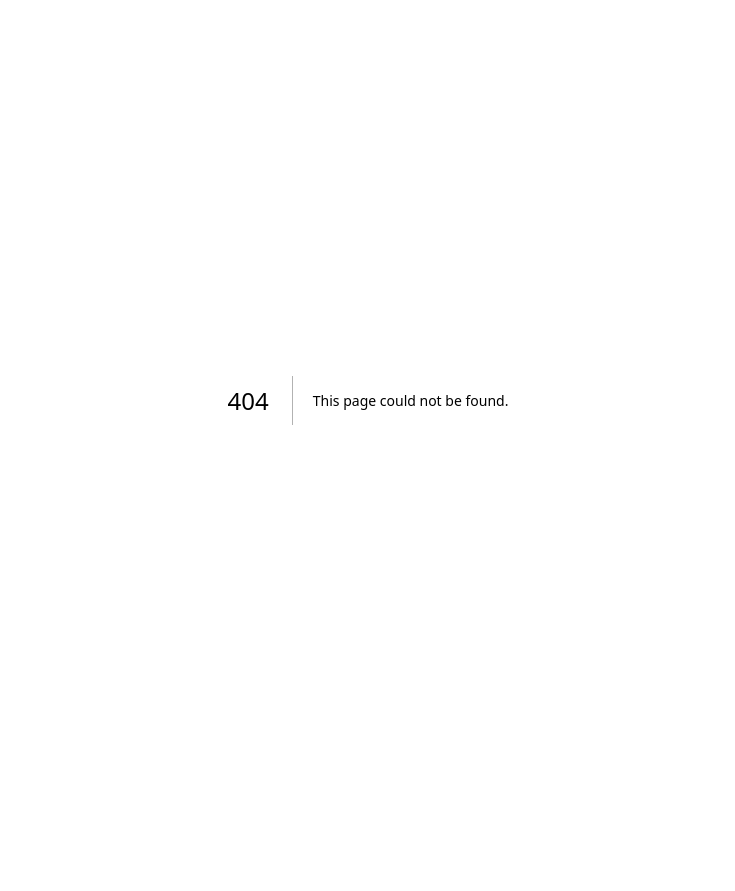
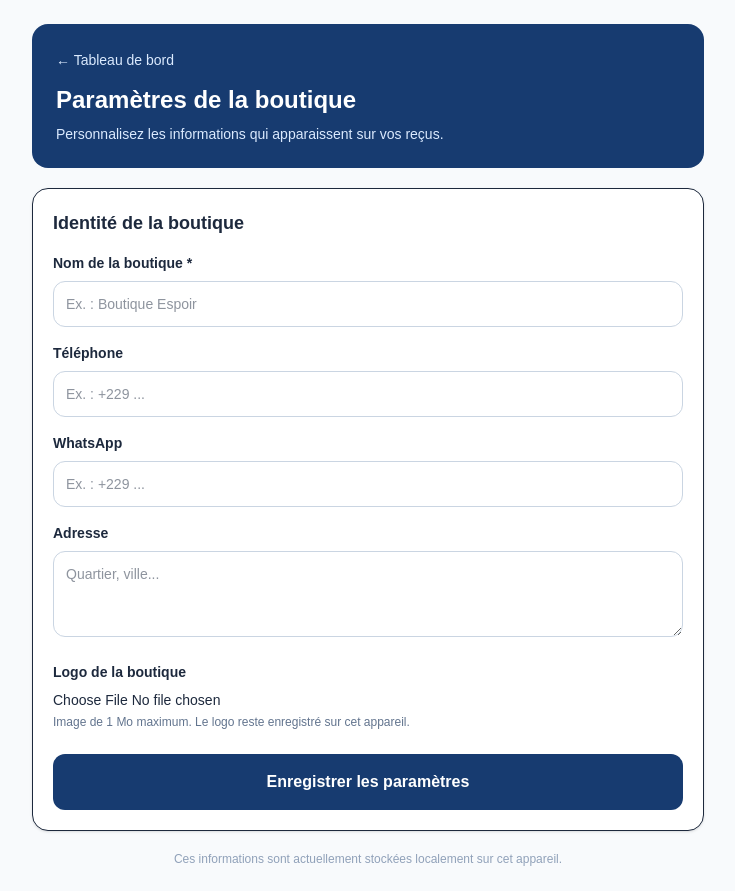
Before and after one commit to braukael-crypto/boutique-pro, a Next.js app: page /parametres in a window 1280 px wide. Before the commit this address had no page. Shown: the whole page, without its empty margins (272-1007 px from the left). Before the commit the page ends 800 px from the top, so only its background shows below. Built offline with nearby package versions, Linux system fonts and the light colour scheme.

Commit message:
Add store profile settings page

```diff
--- /dev/null
+++ b/src/app/parametres/page.tsx
@@ -0,0 +1,157 @@
+"use client";
+
+import Link from "next/link";
+import { ChangeEvent, useEffect, useState } from "react";
+import { openDatabase, SETTINGS_STORE } from "@/lib/boutiquepro-db";
+
+type StoreProfile = {
+  id: "profile";
+  name: string;
+  phone: string;
+  whatsapp: string;
+  address: string;
+  logo?: string;
+};
+
+const emptyProfile: StoreProfile = {
+  id: "profile",
+  name: "",
+  phone: "",
+  whatsapp: "",
+  address: "",
+};
+
+function readImage(file: File): Promise<string> {
+  return new Promise((resolve, reject) => {
+    if (!file.type.startsWith("image/")) {
+      reject(new Error("Choisissez un fichier image."));
+      return;
+    }
+    if (file.size > 1024 * 1024) {
+      reject(new Error("Le logo doit peser 1 Mo maximum."));
+      return;
+    }
+    const reader = new FileReader();
+    reader.onload = () => resolve(String(reader.result));
+    reader.onerror = () => reject(new Error("Impossible de lire le logo."));
+    reader.readAsDataURL(file);
+  });
+}
+
+async function loadProfile(): Promise<StoreProfile | undefined> {
+  const db = await openDatabase();
+  return new Promise((resolve, reject) => {
+    const tx = db.transaction(SETTINGS_STORE, "readonly");
+    const request = tx.objectStore(SETTINGS_STORE).get("profile");
+    request.onsuccess = () => resolve(request.result as StoreProfile | undefined);
+    request.onerror = () => reject(request.error);
+    tx.oncomplete = () => db.close();
+    tx.onerror = () => { db.close(); reject(tx.error); };
+  });
+}
+
+async function saveProfile(profile: StoreProfile): Promise<void> {
+  const db = await openDatabase();
+  return new Promise((resolve, reject) => {
+    const tx = db.transaction(SETTINGS_STORE, "readwrite");
+    tx.objectStore(SETTINGS_STORE).put(profile);
+    tx.oncomplete = () => { db.close(); resolve(); };
+    tx.onerror = () => { db.close(); reject(tx.error); };
+    tx.onabort = () => { db.close(); reject(tx.error); };
+  });
+}
+
+export default function SettingsPage() {
+  const [profile, setProfile] = useState<StoreProfile>(emptyProfile);
+  const [loaded, setLoaded] = useState(false);
+  const [saving, setSaving] = useState(false);
+  const [error, setError] = useState("");
+  const [success, setSuccess] = useState("");
+
+  useEffect(() => {
+    let active = true;
+    loadProfile()
+      .then((saved) => { if (active && saved) setProfile(saved); })
+      .catch(() => { if (active) setError("Impossible de charger les paramètres."); })
+      .finally(() => { if (active) setLoaded(true); });
+    return () => { active = false; };
+  }, []);
+
+  function update(field: keyof Omit<StoreProfile, "id" | "logo">, value: string) {
+    setProfile((current) => ({ ...current, [field]: value }));
+    setSuccess("");
+  }
+
+  async function handleLogo(event: ChangeEvent<HTMLInputElement>) {
+    const file = event.target.files?.[0];
+    if (!file) return;
+    setError("");
+    try {
+      const logo = await readImage(file);
+      setProfile((current) => ({ ...current, logo }));
+      setSuccess("Logo chargé. Enregistrez les paramètres pour le conserver.");
+    } catch (err) {
+      setError(err instanceof Error ? err.message : "Logo invalide.");
+    }
+  }
+
+  async function handleSave() {
+    setError("");
+    setSuccess("");
+    if (!profile.name.trim()) {
+      setError("Le nom de la boutique est obligatoire.");
+      return;
+    }
+    setSaving(true);
+    try {
+      const normalized = { ...profile, name: profile.name.trim(), phone: profile.phone.trim(), whatsapp: profile.whatsapp.trim(), address: profile.address.trim() };
+      await saveProfile(normalized);
+      setProfile(normalized);
+      setSuccess("Paramètres de la boutique enregistrés avec succès.");
+    } catch {
+      setError("Impossible d'enregistrer les paramètres sur cet appareil.");
+    } finally {
+      setSaving(false);
+    }
+  }
+
+  if (!loaded) return <main className="min-h-screen p-6">Chargement des paramètres...</main>;
+
+  return (
+    <main className="min-h-screen bg-slate-50 px-4 py-6 text-slate-800 sm:px-8">
+      <div className="mx-auto max-w-2xl">
+        <header className="rounded-2xl bg-[#173B70] p-6 text-white">
+          <Link href="/" className="text-sm text-blue-100">← Tableau de bord</Link>
+          <h1 className="mt-3 text-2xl font-extrabold">Paramètres de la boutique</h1>
+          <p className="mt-2 text-sm text-blue-100">Personnalisez les informations qui apparaissent sur vos reçus.</p>
+        </header>
+
+        <section className="mt-5 rounded-2xl border bg-white p-5 shadow-sm">
+          <h2 className="text-lg font-bold">Identité de la boutique</h2>
+          <label className="mt-4 block text-sm font-semibold">Nom de la boutique *
+            <input value={profile.name} onChange={(event) => update("name", event.target.value)} maxLength={80} placeholder="Ex. : Boutique Espoir" className="mt-2 w-full rounded-xl border border-slate-300 p-3 font-normal" />
+          </label>
+          <label className="mt-4 block text-sm font-semibold">Téléphone
+            <input value={profile.phone} onChange={(event) => update("phone", event.target.value)} maxLength={30} inputMode="tel" placeholder="Ex. : +229 ..." className="mt-2 w-full rounded-xl border border-slate-300 p-3 font-normal" />
+          </label>
+          <label className="mt-4 block text-sm font-semibold">WhatsApp
+            <input value={profile.whatsapp} onChange={(event) => update("whatsapp", event.target.value)} maxLength={30} inputMode="tel" placeholder="Ex. : +229 ..." className="mt-2 w-full rounded-xl border border-slate-300 p-3 font-normal" />
+          </label>
+          <label className="mt-4 block text-sm font-semibold">Adresse
+            <textarea value={profile.address} onChange={(event) => update("address", event.target.value)} maxLength={180} rows={3} placeholder="Quartier, ville..." className="mt-2 w-full rounded-xl border border-slate-300 p-3 font-normal" />
+          </label>
+          <div className="mt-5">
+            <p className="text-sm font-semibold">Logo de la boutique</p>
+            <input type="file" accept="image/*" onChange={handleLogo} className="mt-2 block w-full text-sm" />
+            <p className="mt-1 text-xs text-slate-500">Image de 1 Mo maximum. Le logo reste enregistré sur cet appareil.</p>
+            {profile.logo && <div className="mt-3 flex items-center gap-4"><img src={profile.logo} alt="Aperçu du logo" className="h-20 w-20 rounded-xl border object-contain p-2" /><button type="button" onClick={() => setProfile((current) => ({ ...current, logo: undefined }))} className="text-sm font-semibold text-red-600">Supprimer le logo</button></div>}
+          </div>
+          <button type="button" disabled={saving} onClick={handleSave} className="mt-6 w-full rounded-xl bg-[#173B70] p-4 font-bold text-white disabled:opacity-50">{saving ? "Enregistrement..." : "Enregistrer les paramètres"}</button>
+          {error && <p className="mt-4 rounded-xl bg-red-50 p-3 text-sm text-red-700">{error}</p>}
+          {success && <p className="mt-4 rounded-xl bg-emerald-50 p-3 text-sm text-emerald-700">{success}</p>}
+        </section>
+        <p className="mt-5 text-center text-xs text-slate-400">Ces informations sont actuellement stockées localement sur cet appareil.</p>
+      </div>
+    </main>
+  );
+}
```
